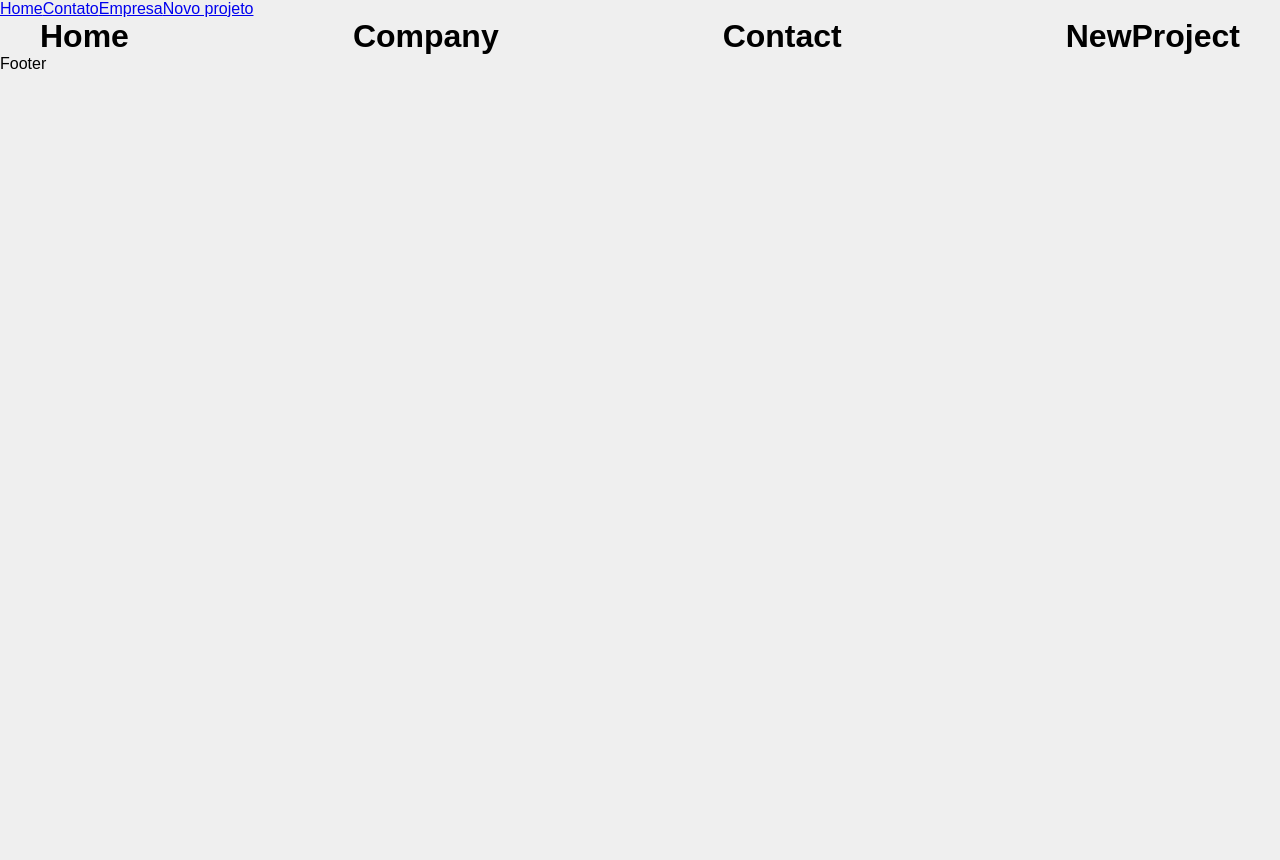
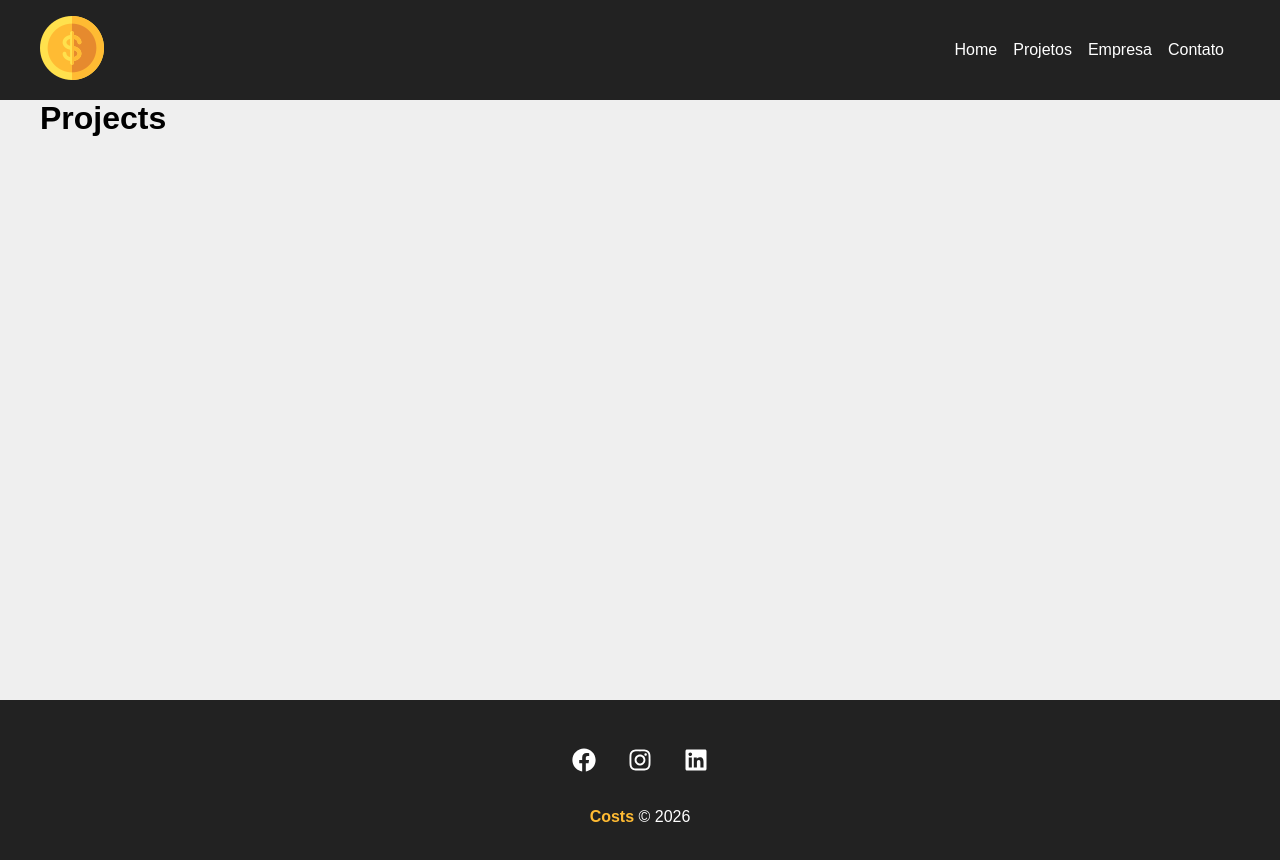
Before and after one commit to IgorKoehler15/aprendendo_react, a React (Create React App) app: page /projects in a window 1280 px wide. Shown: the top 860 px of the page. Before the commit the page ends 800 px from the top, so only its background shows below. Built offline with nearby package versions, Linux system fonts and the light colour scheme.

Commit message:
Inserindo Navbar/Footer

```diff
--- a/src/App.js
+++ b/src/App.js
@@ -1,39 +1,32 @@
-import { BrowserRouter as Router, Switch, Route, Link } from "react-router-dom";
+import { BrowserRouter as Router, Routes, Route, Link } from "react-router-dom";
 import Home from './components/pages/Home'
 import Contact from './components/pages/Contact'
 import Company from './components/pages/Company'
 import NewProject from './components/pages/NewProject'
+import Projects from './components/pages/Projects'
+
 
 import Container from './components/layout/Container'
+import Navbar from './components/layout/Navbar'
+import Footer from './components/layout/Footer'
 
 function App() {
   return (
     <Router>
-      <div>
-        <Link to="/">Home</Link>
-        <Link to="/contact">Contato</Link>
-        <Link to="/company">Empresa</Link>
-        <Link to="/newproject">Novo projeto</Link>
-      </div>
-      <switch>
-        <Container customClass="min-height">
-          <route exact path="/">
-            <Home />
-          </route>
-          <route exact path="/company">
-            <Company />
-          </route>
-          <route exact path="/contact">
-            <Contact />
-          </route>
-          <route exact path="/newproject">
-            <NewProject />
-          </route>
-        </Container>
-      </switch>
-      <p>Footer</p>
+      <Navbar />
+
+      <Container customClass="min-height">
+        <Routes>
+          <Route path="/" element={<Home />} />
+          <Route path="/projects" element={<Projects />} />
+          <Route path="/company" element={<Company />} />
+          <Route path="/contact" element={<Contact />} />
+          <Route path="/newproject" element={<NewProject />} />
+        </Routes>
+      </Container>
+
+      <Footer />
     </Router>
-
   )
 }
 
--- a/src/components/layout/Container.js
+++ b/src/components/layout/Container.js
@@ -2,7 +2,7 @@
 
 function Container(props) {
     return (
-        <div className={`${styles.container} ${props.customClass}`}>
+        <div className={`${styles.container} ${styles[props.customClass]}`}>
             {props.children}
         </div>
     )
--- /dev/null
+++ b/src/components/layout/Footer.js
@@ -0,0 +1,25 @@
+import {FaFacebook, FaInstagram, FaLinkedin} from 'react-icons/fa'
+import styles from './Footer.module.css'
+
+function Footer() {
+    return(
+        <footer className={styles.footer}>
+            <ul className={styles.social_list}>
+                <li>
+                    <FaFacebook/>
+                </li>
+                <li>
+                    <FaInstagram/>
+                </li>
+                <li>
+                    <FaLinkedin/>
+                </li>
+            </ul>
+            <p className={styles.copy_right}>
+                <span>Costs</span> &#169; 2026
+            </p>
+        </footer>
+    )
+}
+
+export default Footer
--- /dev/null
+++ b/src/components/layout/Footer.module.css
@@ -0,0 +1,34 @@
+.footer{
+    background-color: #222;
+    color: #fff;
+    padding: 3em;
+    text-align: center;
+}
+
+.social_list{
+    display: flex;
+    justify-content: center;
+    list-style-type: none;
+}
+
+.social_list li{
+    margin: 0 1em;
+}
+
+.social_list li:hover{
+    color: #ffbb33;
+}
+
+.social_list svg{
+    font-size: 1.5em;
+    cursor: pointer;
+}
+
+.copy_right{
+    margin-top: 2em;
+}
+
+.copy_right span{
+    font-weight: bold;
+    color: #ffbb33;
+}
--- /dev/null
+++ b/src/components/layout/Navbar.js
@@ -0,0 +1,32 @@
+import {Link} from 'react-router-dom'
+import Container from './Container'
+import styles from './Navbar.module.css'
+import logo from '../../img/costs_logo.png'
+
+function Navbar(){
+    return (
+    <nav className={styles.navbar}>
+        <Container>
+            <Link to="/">
+                <img src={logo} alt="Costs"/>
+            </Link>
+            <ul className={styles.list}>
+                <li className={styles.item}>
+                    <Link to="/">Home</Link>
+                </li>
+                <li className={styles.item}>
+                    <Link to="/projects">Projetos</Link>
+                </li>
+                <li className={styles.item}>
+                    <Link to="/company">Empresa</Link>
+                </li>
+                <li className={styles.item}>
+                    <Link to="/contact">Contato</Link>
+                </li>
+            </ul>
+        </Container>
+      </nav>
+    )
+}
+
+export default Navbar
--- /dev/null
+++ b/src/components/layout/Navbar.module.css
@@ -0,0 +1,25 @@
+.navbar{
+    display: flex;
+    justify-content: space-between;
+    background-color: #222;
+    padding: 1em;
+}
+
+.list{
+    display: flex;
+    list-style: none;
+    align-items: center;
+}
+
+.item{
+    margin-right: 1em;
+}
+
+.item a{
+    color: #fff;
+    text-decoration: none;
+}
+
+.item a:hover{
+    color:#ffbb33;
+}
--- /dev/null
+++ b/src/components/pages/Projects.js
@@ -0,0 +1,5 @@
+function Projects() {
+    return <h1>Projects</h1>
+}
+
+export default Projects
```
